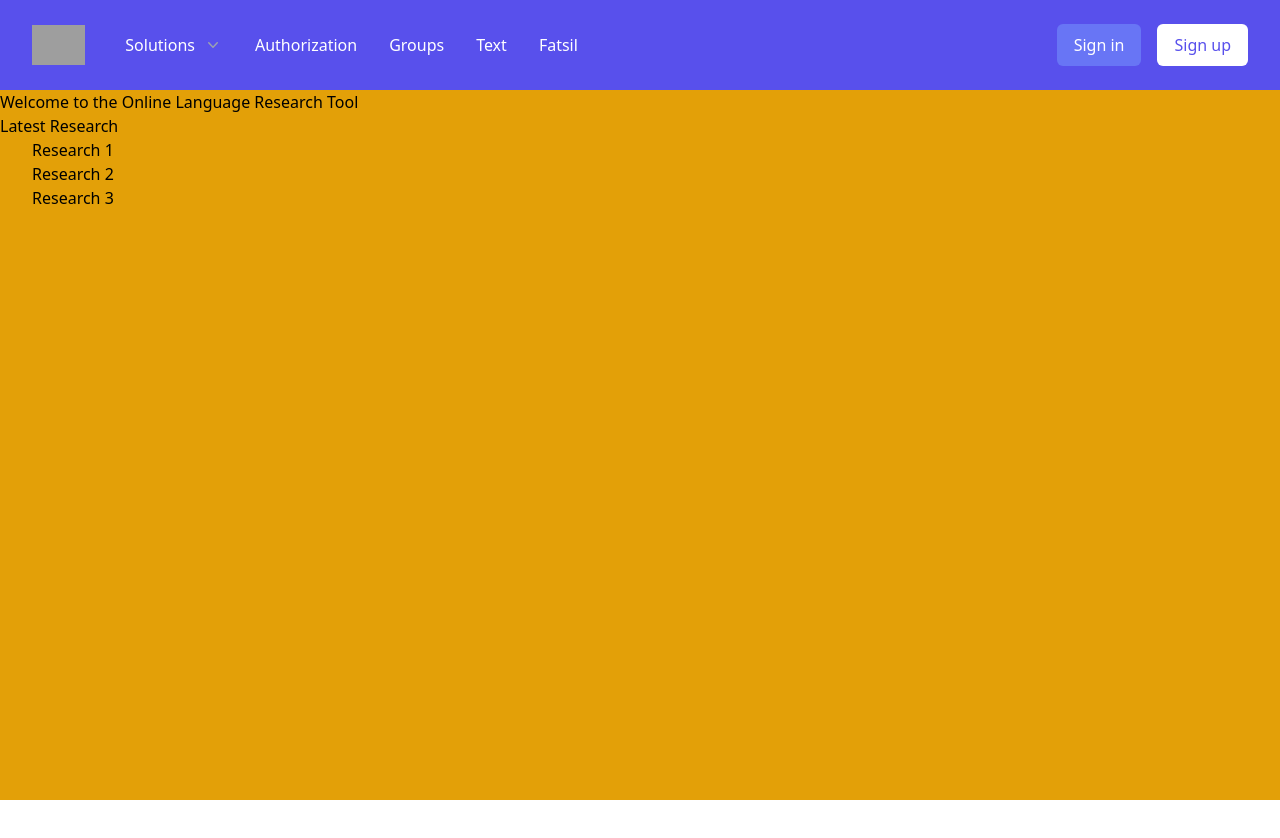
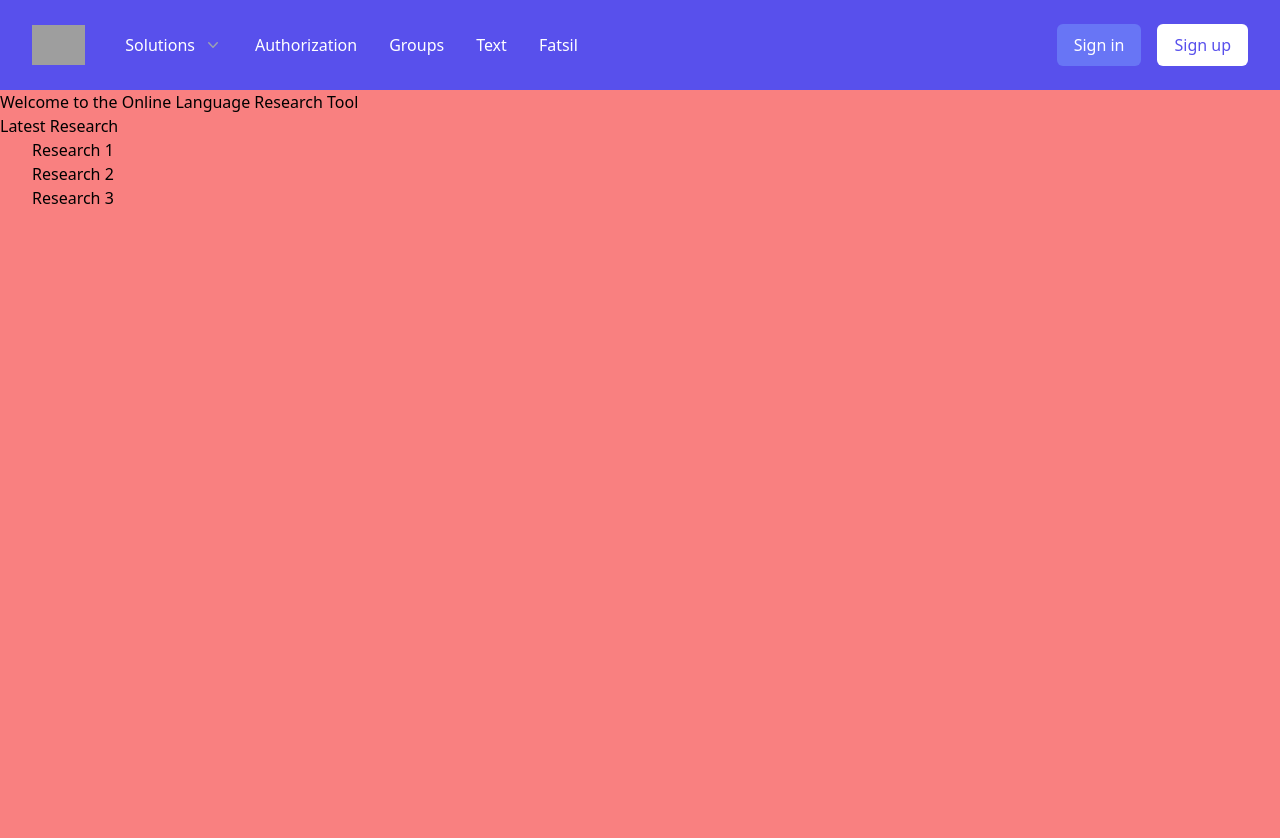
Before and after one commit to SWEN90016-Project/client, a React (Vite) app: page /Homepage in a window 1280 px wide. Shown: the top 838 px of the page. Before the commit the page ends 800 px from the top, so only its background shows below. Built offline with nearby package versions, Linux system fonts and the light colour scheme; grey boxes are pictures that could not be loaded; what tw-elements would draw is missing.

Commit message:
fixed routing

```diff
--- a/src/App.js
+++ b/src/App.js
@@ -9,6 +9,7 @@ import EnglishStatic from "./components/englishStatic/EnglishStatic";
 import Indigenous from "./components/indigenous/Indigenous";
 import EnglishDynamic from "./components/englishDynamic/EnglishDynamic";
 import Fatsil from "./components/Fatsil";
+import Main from "./components/Main";
 function App() {
   return (
     <div className="h-screen bg-gray-500">
@@ -17,7 +18,8 @@ function App() {
           <Routes>
             <Route path="/" element={<Welcome />} />
             <Route path="/Login" element={<Login />} />
-            <Route path="/Homepage" element={<Homepage />}>
+            <Route path="/Homepage" element={<Main />}>
+              <Route path="" element={<Homepage />} />
               <Route path="Authorization" element={<AuthPage />} />
               <Route path="Groups" element={<Groups />} />
               <Route path="Text" element={<TextSearch />} />
--- a/src/components/Homepage.js
+++ b/src/components/Homepage.js
@@ -1,15 +1,8 @@
-import Nav from "./Nav.js";
 // import AuthPage from "./AuthPage";
-import { Routes, Route, Outlet } from "react-router-dom";
+
 function Homepage() {
   return (
-    <div className="h-screen bg-yellow-400">
-      <header>
-        <Nav />
-      </header>
-      <main>
-        <Outlet />
-      </main>
+    <div className="h-screen bg-red-400">
       <h1>Welcome to the Online Language Research Tool </h1>
       <div class="columns-1"></div>
       <body>
@@ -21,8 +14,6 @@ function Homepage() {
           <li class="indent-8">Research 3</li>
         </ul>
       </body>
-
-      <footer> </footer>
     </div>
   );
 }
--- /dev/null
+++ b/src/components/Main.js
@@ -0,0 +1,19 @@
+import Nav from "./Nav.js";
+// import AuthPage from "./AuthPage";
+import { Routes, Route, Outlet } from "react-router-dom";
+function Main() {
+  return (
+    <div className="h-screen bg-yellow-400">
+      <header>
+        <Nav />
+      </header>
+      <main>
+        <Outlet />
+      </main>
+
+      <footer> </footer>
+    </div>
+  );
+}
+
+export default Main;
```
